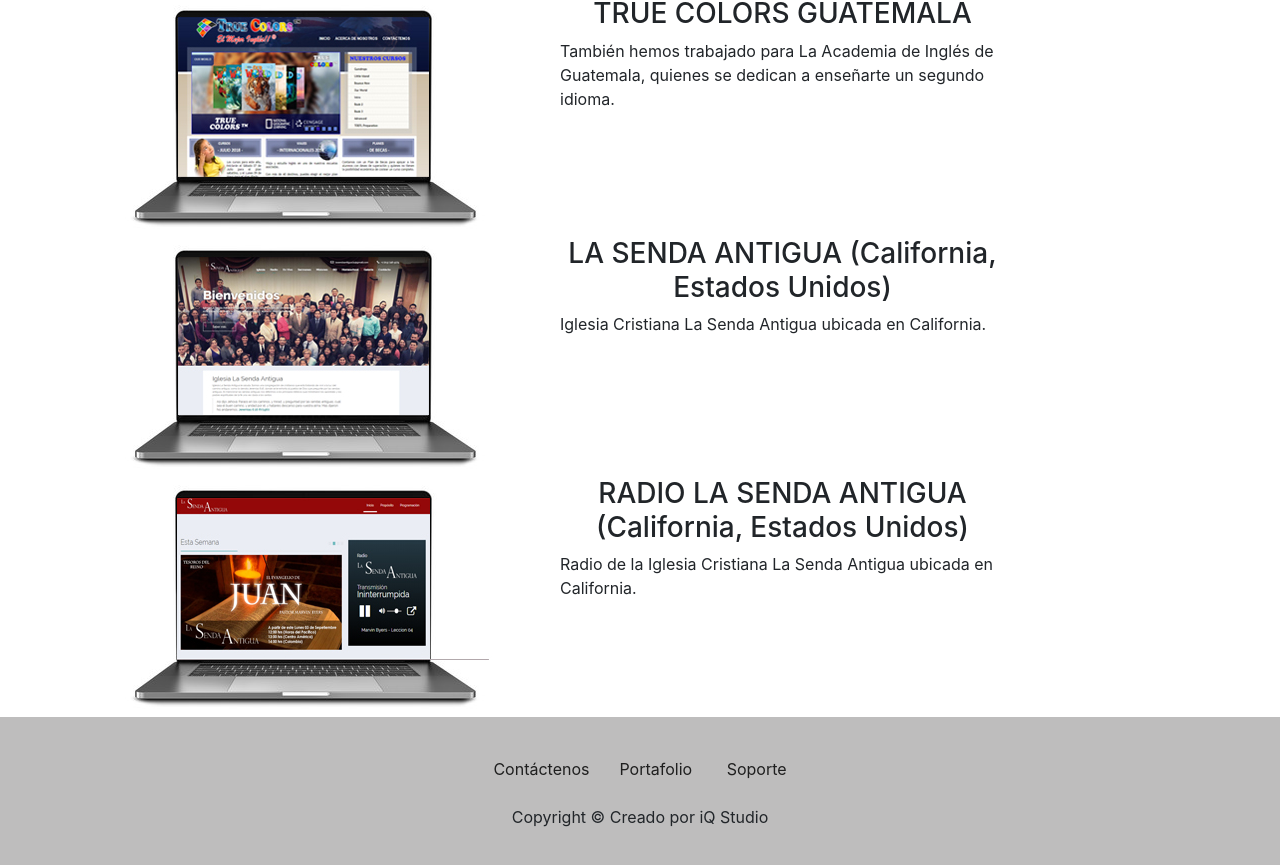
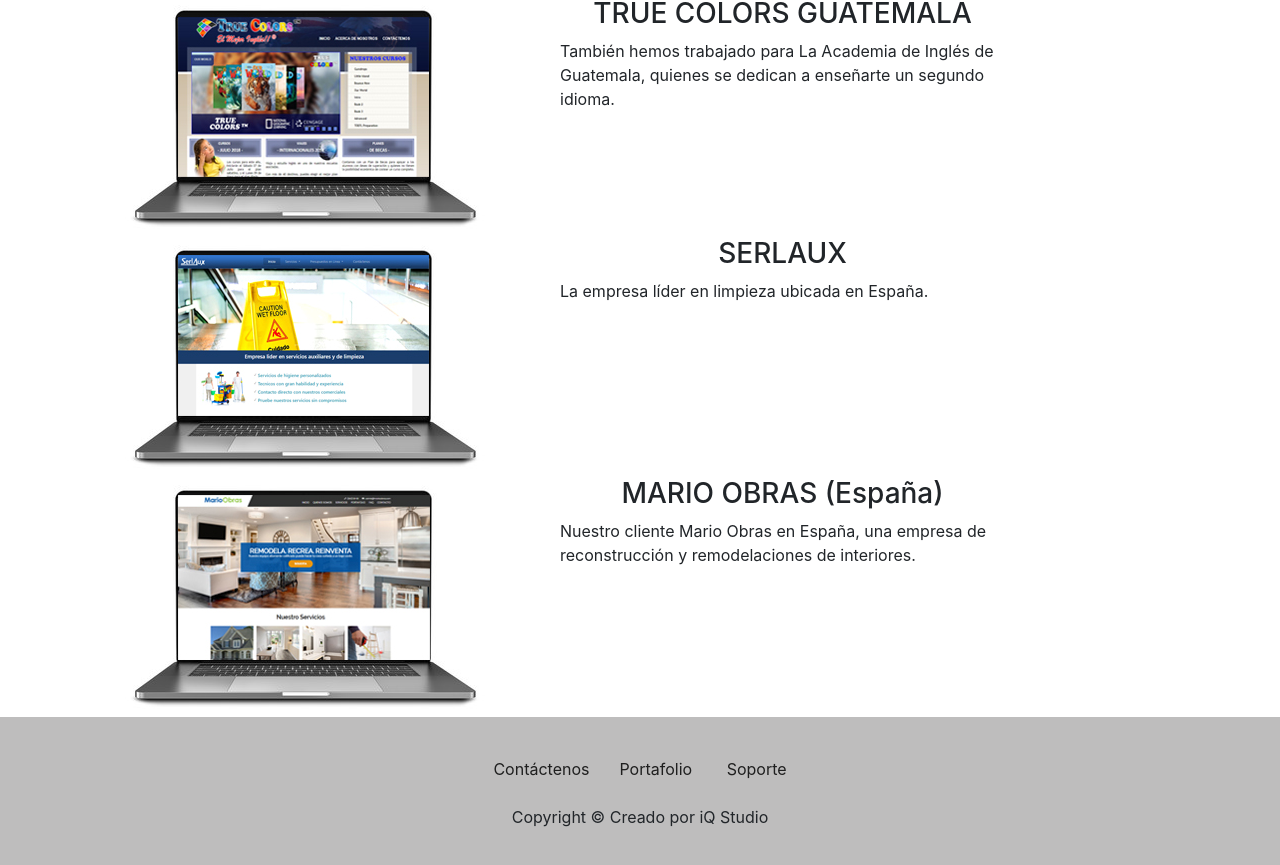
Before and after one commit to hugoqui/iqstudio, an Angular app: page /clients in a window 1280 px wide. Shown: the part 1283-2148 px from the top of the page. Built offline with nearby package versions, Linux system fonts and the light colour scheme.

Commit message:
clientes finalizado2

```diff
--- a/src/app/clients/clients.component.html
+++ b/src/app/clients/clients.component.html
@@ -1,6 +1,8 @@
 <div class="row">
     <div class="col-md-5">
-        <img src="assets/Images/laptop-clientes.jpg" alt="">
+      <a href="http://www.marioobras.com/" target="_blank">
+          <img  src="assets/Images/laptop-clientes.jpg" alt="">
+      </a>
       </div>
       <div class="col-md-5">
         <h3 class="text-center">MARIO OBRAS (España)</h3>
@@ -9,7 +11,9 @@
     </div>
 
     <div class="col-md-5">
-        <img src="assets/Images/laptop-clientes2.jpg" alt="">
+      <a href="http://foxclean.mx/" target="blank">
+          <img src="assets/Images/laptop-clientes2.jpg" alt="">
+      </a>
       </div>
       <div class="col-md-5">
         <h3 class="text-center">FOX CLEAN MEXICO</h3>
@@ -18,7 +22,9 @@
     </div>
 
       <div class="col-md-5">
-          <img src="assets/Images/laptop-clientes1.jpg" alt="">
+          <a href="http://marioasistencias.com/" target="blank">
+              <img src="assets/Images/laptop-clientes1.jpg" alt="">
+            </a>
         </div>
         <div class="col-md-5">
           <h3 class="text-center">MARIO ASISTENCIAS (España)</h3>
@@ -27,7 +33,9 @@
       </div>
 
       <div class="col-md-5">
-          <img src="assets/Images/laptop-clientes3.jpg" alt="">
+          <a href="http://www.truecolorsguatemala.com/" target="blank">
+              <img src="assets/Images/laptop-clientes3.jpg" alt="">
+            </a>
         </div>
         <div class="col-md-5">
           <h3 class="text-center">TRUE COLORS GUATEMALA</h3>
@@ -36,18 +44,24 @@
       </div>
 
       <div class="col-md-5">
-          <img src="assets/Images/laptop-clientes4.jpg" alt="">
+          <a href="https://serlaux.com/" target="blank">
+              <img src="assets/Images/laptop-clientes6.jpg" alt="">
+            </a>
+
         </div>
         <div class="col-md-5">
-          <h3 class="text-center">LA SENDA ANTIGUA (California, Estados Unidos)</h3>
-          <p>Iglesia Cristiana La Senda Antigua ubicada en California.</p>
+          <h3 class="text-center">SERLAUX</h3>
+          <p>La empresa líder en limpieza ubicada en España.</p>
       </div>
 
       <div class="col-md-5">
-          <img src="assets/Images/laptop-clientes5.jpg" alt="">
+          <a href="http://www.marioobras.com/" target="_blank">
+              <img  src="assets/Images/laptop-clientes.jpg" alt="">
+          </a>
+          </div>
+          <div class="col-md-5">
+            <h3 class="text-center">MARIO OBRAS (España)</h3>
+            <p>Nuestro cliente Mario Obras en España, una empresa de reconstrucción
+               y remodelaciones de interiores.</p>
         </div>
-        <div class="col-md-5">
-          <h3 class="text-center">RADIO LA SENDA ANTIGUA (California, Estados Unidos)</h3>
-          <p>Radio de la Iglesia Cristiana La Senda Antigua ubicada en California.</p>
-      </div>
 </div>
```
Also changed, not shown: src/assets/Images/laptop-clientes6.jpg (added).
